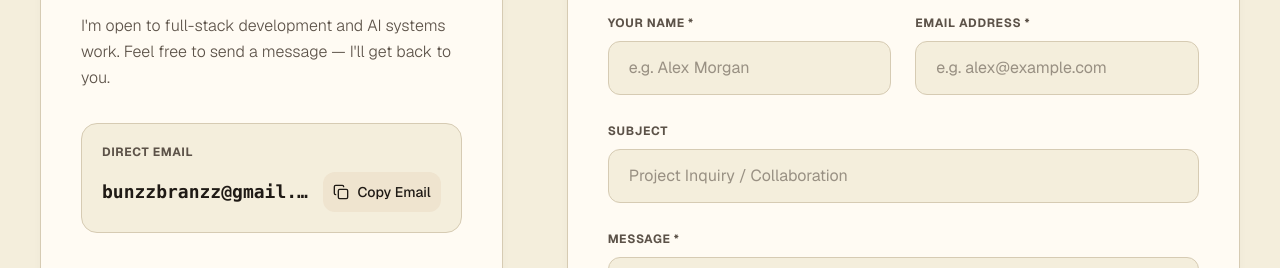
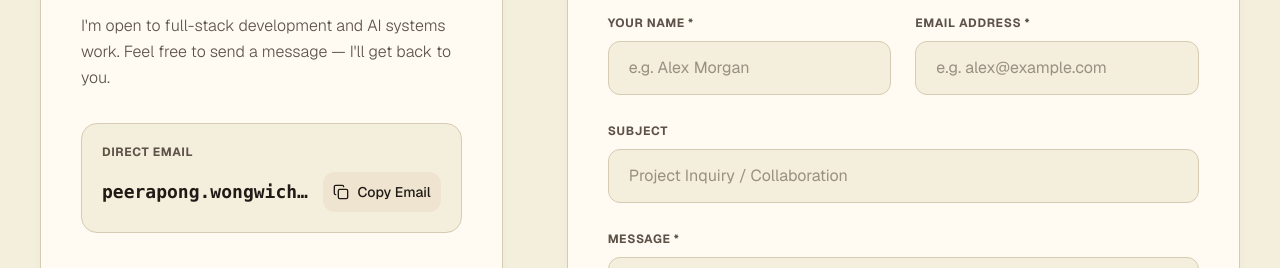
Before and after one commit to BranzX3/BranzPortfolio, a Next.js app: page / in a window 1280 px wide. Shown: the part 8246-8514 px from the top of the page. Built offline with nearby package versions, Linux system fonts and the light colour scheme; a web font is replaced by a local one.

Commit message:
label_change

```diff
--- a/src/app/layout.tsx
+++ b/src/app/layout.tsx
@@ -52,7 +52,7 @@ export const metadata: Metadata = {
   ],
   authors: [{ name: "Peerapong Wongwichai" }],
   openGraph: {
-    title: "Peerapong Wongwichai (Branz) — Portfolio",
+    title: "Peerapong Wongwichai (Deego) — Portfolio",
     description:
       "I build web applications and AI systems, with AI coding assistants as part of my everyday workflow.",
     type: "website",
--- a/src/data/locales/th.ts
+++ b/src/data/locales/th.ts
@@ -24,7 +24,7 @@ export const thContent: typeof enContent = {
     headlineEmphasis: "ระบบ AI",
     headlineSuffix: " โดยมี AI เป็นเพื่อนร่วมงาน",
     introParagraph:
-      "สวัสดีครับ ผมพีระพงษ์ วงศ์วิชัย (บรันซ์) จบวิศวกรรมคอมพิวเตอร์ ตอนนี้อยู่ที่ลำปางครับ ที่ผ่านมาผมทำระบบ AI Platform, CCTVMap และ Room Booking ทั้งหมดพัฒนาโดยใช้ AI coding assistant ร่วมด้วย",
+      "สวัสดีครับ ผมพีระพงษ์ วงศ์วิชัย (ดีโก้) จบวิศวกรรมคอมพิวเตอร์ ตอนนี้อยู่ที่ลำปางครับ ที่ผ่านมาผมทำระบบ AI Platform, CCTVMap และ Room Booking ทั้งหมดพัฒนาโดยใช้ AI coding assistant ร่วมด้วย",
     exploreWork: "ดูผลงาน",
     downloadResume: "ดาวน์โหลด Resume (PDF)",
     cardTag: "สิ่งที่ผมทำ",
@@ -51,7 +51,7 @@ export const thContent: typeof enContent = {
     headline:
       "ผมชอบสร้างระบบที่ทำงานได้จริงตั้งแต่ต้นจนจบ และผมสร้างมันโดยมี AI อยู่ในกระบวนการด้วย",
     bio: [
-      "ผมชื่อพีระพงษ์ วงศ์วิชัย (บรันซ์) เกิดวันที่ 28 กรกฎาคม 2546 ปัจจุบันอยู่ที่จังหวัดลำปางครับ",
+      "ผมชื่อพีระพงษ์ วงศ์วิชัย (ดีโก้) เกิดวันที่ 28 กรกฎาคม 2546 ปัจจุบันอยู่ที่จังหวัดลำปางครับ",
       "ที่ผ่านมาผมทำมา 3 ระบบ คือ AI Platform, ระบบแผนที่มอนิเตอร์กล้อง CCTV และระบบจองห้อง ทุกตัวทำครบทั้งหน้าบ้าน หลังบ้าน และการ deploy เลยได้จับงานทั้งสาย",
       "ผมใช้ AI coding assistant ในการทำทั้งหมด มันเป็นวิธีทำงานของผม ไม่ใช่ทางลัด เพราะสุดท้ายผมยังต้องเข้าใจระบบเอง ตรวจโค้ดที่มันเขียน และแก้ส่วนที่ใช้ไม่ได้",
       "เวลาว่างผมชอบอ่านเรื่องเครื่องมือใหม่ๆ เล่นเกม และดื่มกาแฟมากเกินไปหน่อย",
--- a/src/data/portfolio.ts
+++ b/src/data/portfolio.ts
@@ -63,7 +63,7 @@ export const siteConfig = {
   tagline: "Full-Stack Developer & AI-Assisted Builder",
   description:
     "I build web applications and AI systems, working alongside AI coding assistants as part of my everyday workflow.",
-  email: "bunzzbranzz@gmail.com",
+  email: "peerapong.wongwichai@gmail.com",
   location: "Lampang, Thailand",
   availableForWork: true,
   resumeUrl: "/projects/Peerapong Wongwichai.pdf",
```
